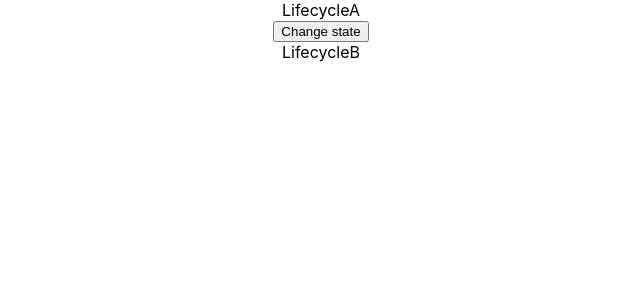
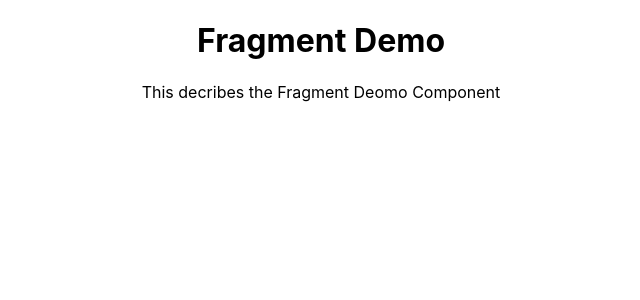
Before and after one commit to nilankh/LearningReact, a React (Create React App) app: page / in a window 1280 px wide. Shown: the top 300 px of the page, without its empty margins (319-959 px from the left). Built offline with nearby package versions, Linux system fonts and the light colour scheme.

Commit message:
learning about fragments

```diff
--- a/src/App.js
+++ b/src/App.js
@@ -17,9 +17,10 @@ import './App.css';
 // import Stylesheet from './components/Stylesheet';
 // import Inline from './components/Inline';
 import './appStyles.css' //this is how we import regular css
+import FragmentDemo from './components/FragmentDemo';
 // import  styles from './appStyles.module.css' // this is how we import module style css
 // import Form from './components/Form';
-import LifecycleA from './components/LifecycleA';
+// import LifecycleA from './components/LifecycleA';
 
 
 
@@ -28,9 +29,9 @@ function App() {
 
   return (
     <div className="App">
+      <FragmentDemo />
 
-
-      <LifecycleA />
+      {/* <LifecycleA /> */}
       {/* <Form /> */}
       {/* <h1 className='error'>Error</h1> */}
       {/* but regular style sheet will be work */}
--- a/src/components/FragmentDemo.js
+++ b/src/components/FragmentDemo.js
@@ -1,11 +1,12 @@
-import React from 'react'
+import React from "react";
 
 function FragmentDemo() {
-    return (
-        <div>
-
-        </div>
-    )
+  return (
+    <div>
+      <h1>Fragment Demo</h1>
+      <p>This decribes the Fragment Deomo Component</p>
+    </div>
+  );
 }
 
-export default FragmentDemo
+export default FragmentDemo;
```
